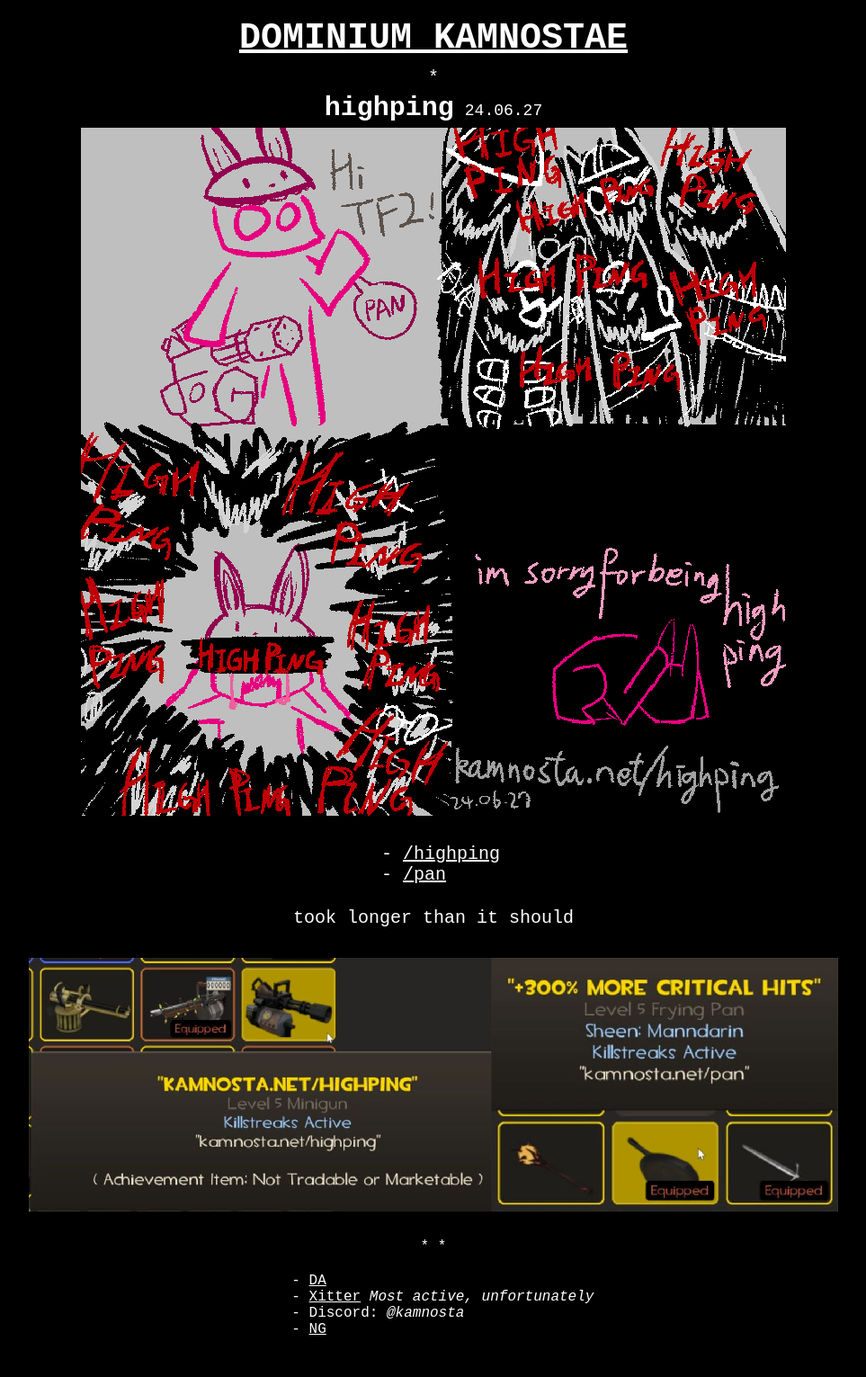
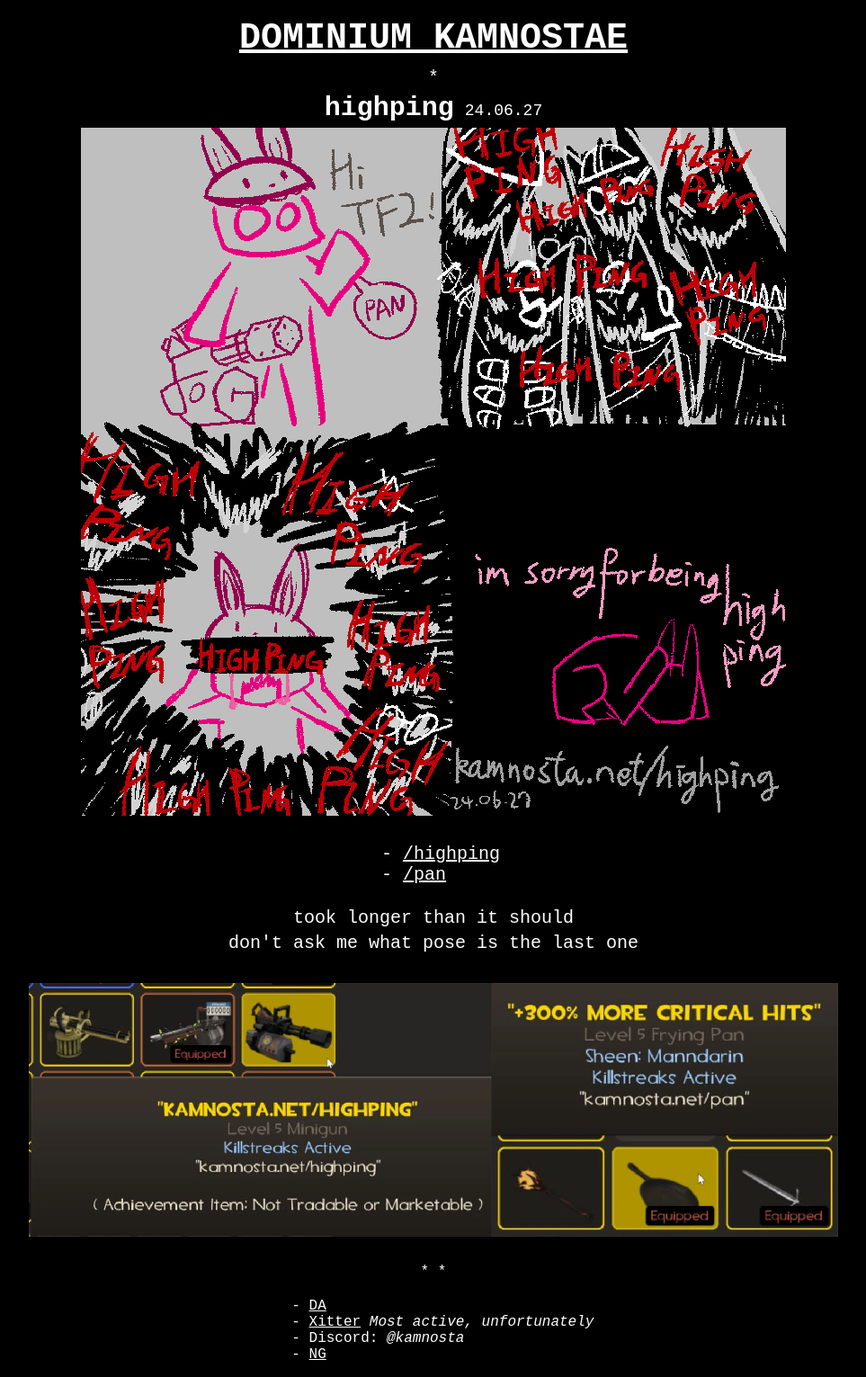
Before and after one commit to kamnosta/testproj, a Jekyll site: the page built from _posts/24-06-27-highping.md, in a window 1280 px wide. Shown: the whole page at 90% size, without its empty margins (158-1121 px from the left). Built offline with Jekyll 4.4.1, drawn with Linux system fonts in a browser that asks for light colours; our own code applies the rules of GitHub Pages for plain Markdown files; before the commit the page ends 1503 px from its top, so only the background shows below that.

Commit message:
highping post content change 2

```diff
--- a/_posts/24-06-27-highping.md
+++ b/_posts/24-06-27-highping.md
@@ -12,6 +12,8 @@ og_description: "highping"
 
 took longer than it should
 
+don't ask me what pose is the last one
+
 <br>
 
 ![/imgs_posts/240627_highping_descs.jpg](/imgs_posts/240627_highping_descs.jpg)
```
